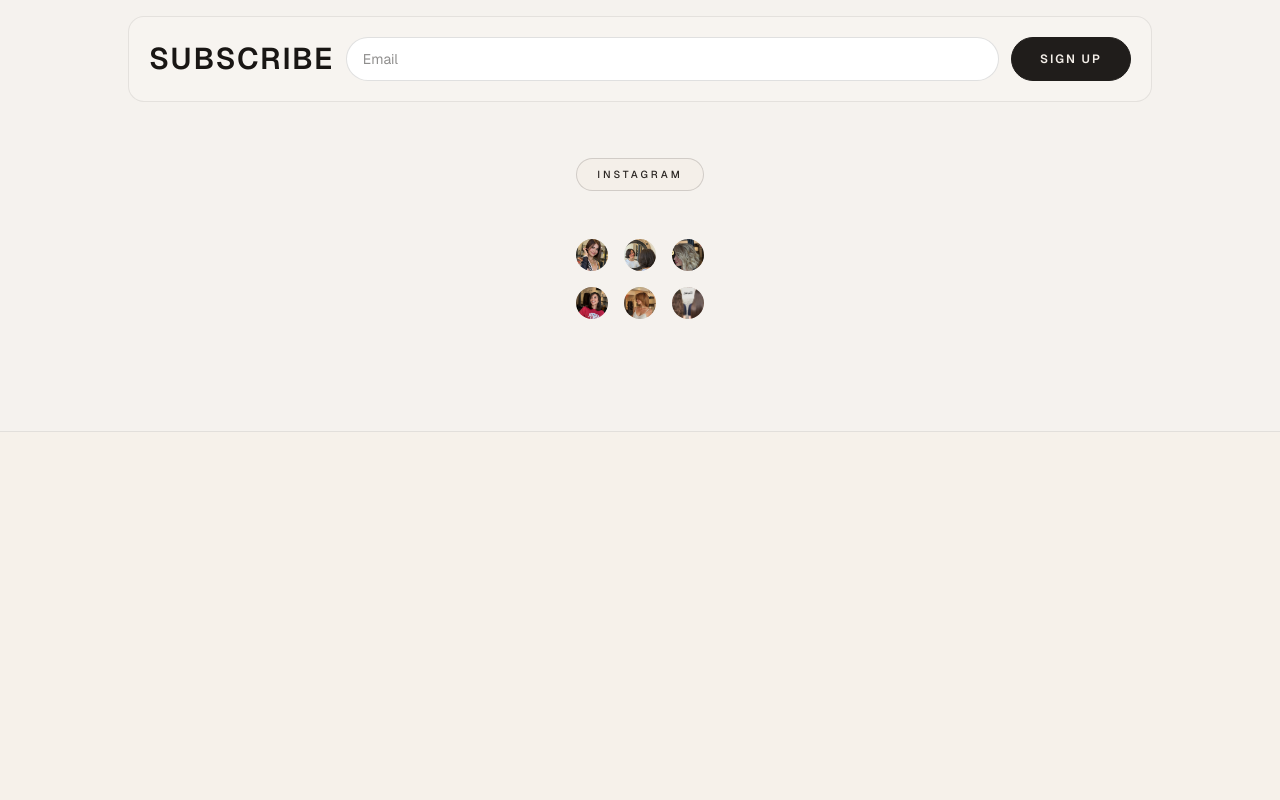
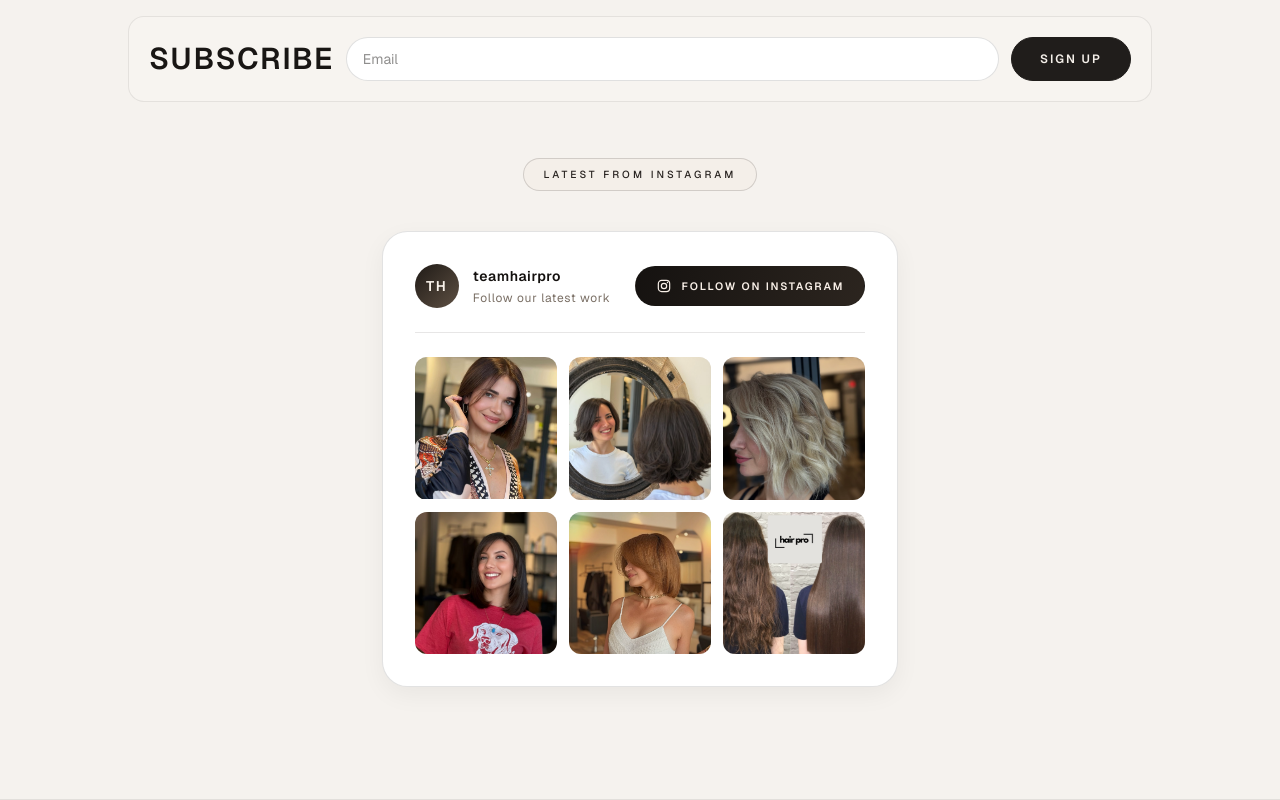
Before and after one commit to ugurcanyagiz/teamhairpro, a Next.js app: page / in a window 1280 px wide. Shown: the part 2436-3236 px from the top of the page. Before the commit the page ends 2868 px from the top, so only its background shows below. Built offline with nearby package versions, Linux system fonts and the light colour scheme.

Commit message:
Redesign homepage Instagram section as premium showcase card

```diff
--- a/app/page.tsx
+++ b/app/page.tsx
@@ -3,7 +3,7 @@ import {
   CenteredSection,
   ContactBanner,
   HeroImageSection,
-  InstagramGrid,
+  InstagramShowcase,
   SectionLabel,
   SocialIconRow,
 } from "@/components/home/design-system";
@@ -138,8 +138,8 @@ export default function Home() {
           </form>
 
           <div id="instagram" className="mt-14">
-            <SectionLabel>INSTAGRAM</SectionLabel>
-            <InstagramGrid posts={instagramPosts} />
+            <SectionLabel>LATEST FROM INSTAGRAM</SectionLabel>
+            <InstagramShowcase posts={instagramPosts} handle="teamhairpro" subtitle="Follow our latest work" />
           </div>
         </CenteredSection>
       </main>
--- a/components/home/design-system.tsx
+++ b/components/home/design-system.tsx
@@ -89,16 +89,55 @@ type InstagramPost = {
   permalink: string;
 };
 
-export function InstagramGrid({ posts }: { posts: InstagramPost[] }) {
+type InstagramShowcaseProps = {
+  posts: InstagramPost[];
+  handle?: string;
+  subtitle?: string;
+  profileImage?: string;
+};
+
+export function InstagramShowcase({
+  posts,
+  handle = "teamhairpro",
+  subtitle = "Follow our latest work",
+  profileImage,
+}: InstagramShowcaseProps) {
   return (
-    <div className="mt-11 grid w-full grid-cols-2 gap-3 sm:mt-12 sm:gap-4 md:grid-cols-3">
+    <article className="mt-8 w-full max-w-5xl rounded-[1.6rem] border border-[rgba(23,20,17,0.12)] bg-white p-5 text-left shadow-[0_8px_24px_rgba(20,16,12,0.05)] sm:mt-10 sm:p-7 lg:p-8">
+      <div className="flex flex-col gap-4 border-b border-[rgba(19,16,14,0.1)] pb-5 sm:flex-row sm:items-center sm:justify-between sm:gap-6 sm:pb-6">
+        <div className="flex items-center gap-3.5">
+          <span className="relative grid h-11 w-11 shrink-0 place-items-center overflow-hidden rounded-full bg-[linear-gradient(135deg,#1f1a16,#5e5043)] text-sm font-semibold uppercase tracking-[0.14em] text-[#f9f2ea]">
+            {profileImage ? <Image src={profileImage} alt="Team Hair Pro Instagram avatar" fill sizes="44px" className="object-cover" /> : "TH"}
+          </span>
+          <div>
+            <p className="text-sm font-semibold tracking-[0.04em] text-[#14110f]">{handle}</p>
+            <p className="mt-1 text-xs tracking-[0.06em] text-[#7a6f65]">{subtitle}</p>
+          </div>
+        </div>
+
+        <Link
+          href={`https://instagram.com/${handle.replace("@", "")}`}
+          target="_blank"
+          rel="noreferrer"
+          className="inline-flex h-10 items-center justify-center gap-2.5 rounded-full border border-[rgba(29,24,20,0.12)] bg-[linear-gradient(110deg,#151210,#2c251f)] px-5 text-[0.67rem] font-semibold uppercase tracking-[0.17em] text-[#f8efe7] transition duration-300 hover:-translate-y-0.5 hover:shadow-[0_10px_22px_rgba(16,13,10,0.2)]"
+        >
+          <svg viewBox="0 0 24 24" className="h-4 w-4" fill="none" stroke="currentColor" strokeWidth="1.8" aria-hidden>
+            <rect x="3.5" y="3.5" width="17" height="17" rx="5" />
+            <circle cx="12" cy="12" r="4" />
+            <circle cx="17.2" cy="6.8" r="1" fill="currentColor" stroke="none" />
+          </svg>
+          Follow on Instagram
+        </Link>
+      </div>
+
+      <div className="mt-5 grid grid-cols-2 gap-2.5 sm:mt-6 sm:gap-3 md:grid-cols-3">
         {posts.map((post) => (
           <Link
             key={post.id}
             href={post.permalink}
             target="_blank"
             rel="noreferrer"
-          className="group relative overflow-hidden rounded-2xl"
+            className="group relative overflow-hidden rounded-xl"
             aria-label={post.caption}
           >
             <div className="relative aspect-square w-full bg-[#eae4de]">
@@ -106,14 +145,15 @@ export function InstagramGrid({ posts }: { posts: InstagramPost[] }) {
                 src={post.image}
                 alt={post.caption}
                 fill
-              sizes="(max-width: 640px) 50vw, (max-width: 900px) 33vw, 25vw"
-              className="object-cover transition duration-500 md:group-hover:scale-[1.045]"
+                sizes="(max-width: 640px) 50vw, (max-width: 1024px) 33vw, 300px"
+                className="object-cover transition duration-500 group-hover:scale-[1.03]"
               />
-            <div className="absolute inset-0 bg-[linear-gradient(to_top,rgba(16,14,12,0.34),rgba(16,14,12,0))] opacity-0 transition duration-300 group-hover:opacity-100" />
+              <div className="absolute inset-0 bg-[linear-gradient(to_top,rgba(14,12,10,0.22),rgba(14,12,10,0.04))] opacity-0 transition duration-300 group-hover:opacity-100" />
             </div>
           </Link>
         ))}
       </div>
+    </article>
   );
 }
 
```
Lines whose indentation alone changed are shown as unchanged.
